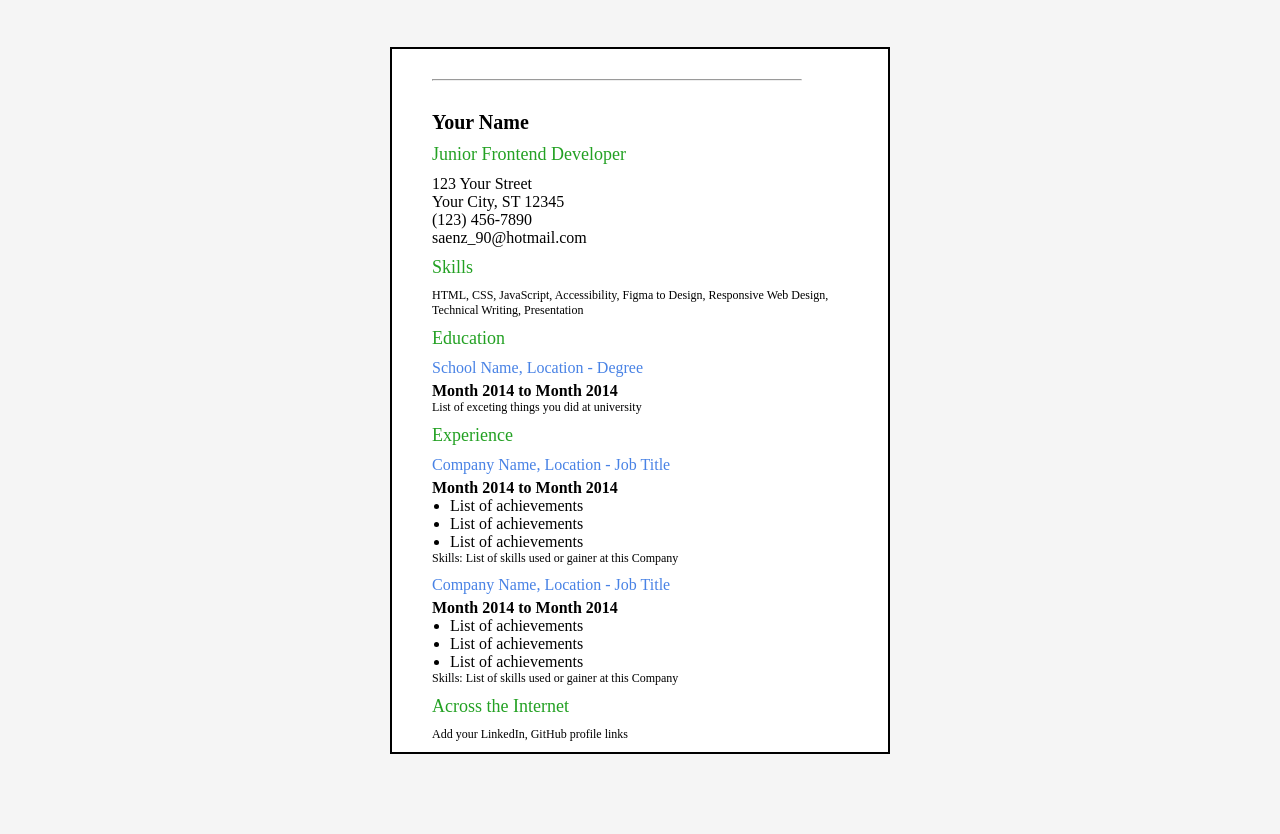
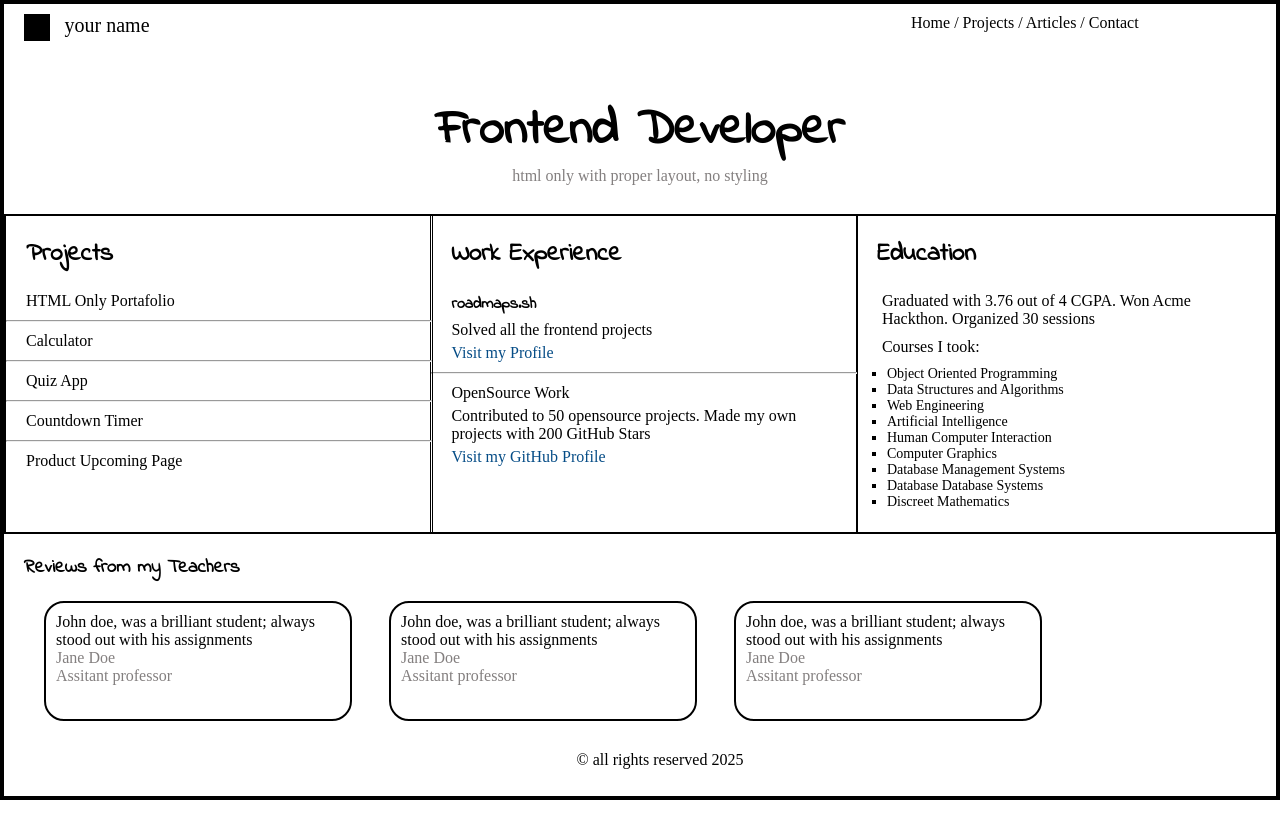
Before and after one commit to kenyoSaenzRojas/Basic-HTML-WebSite, a plain HTML site: page index.html in a window 1280 px wide. Before the commit the page ends 800 px from the top, so only its background shows below. Drawn offline with Linux system fonts and the light colour scheme.

Commit message:
Nueva web site

```diff
--- a/index.html
+++ b/index.html
@@ -3,63 +3,100 @@
 <head>
     <meta charset="UTF-8">
     <meta name="viewport" content="width=device-width, initial-scale=1.0">
-    <title>Single CV</title>
+    <title>Basic HTML Website</title>
     <link rel="stylesheet" href="./style.css">
 </head>
 <body>
-    <main class="contenedor">
-        <hr>
+    <main class="principal">
+        <section>
+            <div class="cabecera">
+                <h1><strong>H</strong> your name</h1>
+                <ul class="lista">
+                    <li class="item1">Home</li>
+                    <li class="item2">/ Projects</li>
+                    <li class="item3">/ Articles</li>
+                    <li class="item4">/ Contact</li>
+                </ul>
+            </div>
+            <div class="hero">
+                <h2>Frontend Developer</h2>
+                <p>html only with proper layout, no styling</p>
+            </div>
+            <section class="contenido">
+                 <!-- derecho -->
+                 <aside class="derecho">
+                    <h3>Education</h3>
+                    <p>Graduated with 3.76 out of 4 CGPA. Won Acme Hackthon. Organized 30 sessions</p>
+                    <p>Courses I took:</p>
+                    <ul class="listados">
+                        <li>Object Oriented Programming</li>
+                        <li>Data Structures and Algorithms</li>
+                        <li>Web Engineering</li>
+                        <li>Artificial Intelligence</li>
+                        <li>Human Computer Interaction</li>
+                        <li>Computer Graphics</li>
+                        <li>Database Management Systems </li>
+                        <li>Database Database Systems</li>
+                        <li>Discreet Mathematics</li>
+                    </ul>
 
-        <div class="cv">
-            <h1>Your Name</h1>
-        <p class="verde">Junior Frontend Developer</p>
+                </aside>
+                <!-- centro -->
+                <article class="centro">
+                    <h3>Work Experience</h3>
+                    <p class="cambio">roadmaps.sh</p>
+                    <p>Solved all the frontend projects</p>
+                    <span>Visit my Profile</span>
+                    <hr>
+                    <p>OpenSource Work</p>
+                    <p>Contributed to 50 opensource projects. Made my own projects with 200 GitHub Stars</p>
+                    <span>Visit my GitHub Profile</span>
 
-        <ul class="info">
-            <li>123 Your Street</li>
-            <li>Your City, ST 12345</li>
-            <li>(123) 456-7890</li>
-            <li>saenz_90@hotmail.com</li>
-        </ul>
+                </article>
+                 <!-- izq -->
+                 <aside class="izquierda">
+                    <h3>Projects</h3>
+                    <p>HTML Only Portafolio</p>
+                    <hr>
+                    <p>Calculator</p>
+                    <hr>
+                    <p>Quiz App</p>
+                    <hr>
+                    <p>Countdown Timer</p>
+                    <hr>
+                    <p>Product Upcoming Page</p>
 
-        <p class="verde">Skills</p>
-        <p>HTML, CSS, JavaScript, Accessibility, Figma to  Design, Responsive Web Design, Technical Writing, Presentation</p>
+                </aside>
 
-        <!-- Educacion -->
-        <p class="verde">Education</p>
 
-        <span class="azul">School Name, Location - Degree</span>
-        <span class="negro">Month 2014 to Month 2014</span>
-        <p>List of exceting things you did at university</p>
+            </section>
+            <footer>
+                <h3>Reviews from my Teachers</h3>
 
-        <!-- Experiencia -->
-        <p class="verde">Experience</p>
+                <div class="comentario">
+                    <div class="uno">
+                        <p>John doe, was a brilliant student; always stood out with his assignments</p>
+                        <span>Jane Doe <br>Assitant professor</span>
+                    </div>
+                    <div class="dos">
+                        <p>John doe, was a brilliant student; always stood out with his assignments</p>
+                        <span>Jane Doe <br>Assitant professor</span>
+                    </div>
+                    <div class="tres">
+                        <p>John doe, was a brilliant student; always stood out with his assignments</p>
+                        <span>Jane Doe <br>Assitant professor</span>
+                    </div>
+                    <p class="codigo">&copy; all rights reserved 2025</p>
 
-        <span class="azul">Company Name, Location - Job Title</span>
-        <span class="negro">Month 2014 to Month 2014</span>
+                </div>
 
-        <ul class="expe">
-            <li>List of achievements</li>
-            <li>List of achievements</li>
-            <li>List of achievements</li>
-        </ul>
-        <p>Skills: List of skills used or gainer at this Company</p>
-        <!-- segunda experiencia -->
 
-        <span class="azul">Company Name, Location - Job Title</span>
-        <span class="negro">Month 2014 to Month 2014</span>
 
-        <ul class="expe">
-            <li>List of achievements</li>
-            <li>List of achievements</li>
-            <li>List of achievements</li>
-        </ul>
-        <p>Skills: List of skills used or gainer at this Company</p>
 
-        <p class="verde">Across the Internet</p>
+            </footer>
 
-        <p>Add your LinkedIn, GitHub profile links</p>
-        </div>
 
+        </section>
 
     </main>
 
--- a/style.css
+++ b/style.css
@@ -1,67 +1,218 @@
+@import url('https://fonts.googleapis.com/css2?family=Barlow+Semi+Condensed:ital,wght@0,100;0,200;0,300;0,400;0,500;0,600;0,700;0,800;0,900;1,100;1,200;1,300;1,400;1,500;1,600;1,700;1,800;1,900&family=Hanken+Grotesk:ital,wght@0,100..900;1,100..900&family=Indie+Flower&family=Inter:ital,opsz,wght@0,14..32,100..900;1,14..32,100..900&display=swap');
 *{
     margin: 0;
     padding: 0;
     box-sizing: border-box;
 }
-html{
-    /* height: 100vh; */
 
+body{
+    width: 100vw;
+    height: 100vh;
+    align-content: center;
+    border:solid 2px  ;
 }
-body{
-
-    height: 100vh;
-    background-color: whitesmoke;
-    align-content: center;
-
-}
-
-.contenedor{
-    width: 500px;
-    min-height: 650px;
+.principal{
+    width: 100%;
+    height: 100%;
     border: solid 2px black;
     margin: 0 auto  ;
     text-align:left;
     background-color: white;
 }
-hr{
-    margin: 30px 30px 30px 40px;
-    width: 370px;
+/* cabecera */
+.cabecera{
+    position: relative;
+    margin:10px 20px 0 20px ;
+    display: block;
+    height: 10vh;
 }
-.cv{
-    margin: 10px 40px;
+h1{
+
+    position: absolute;
+    font-size:20px;
+    display: inline;
+    font-weight: 100;
+}
+h2{
+    font-size: 50px;
+    font-family: "Indie Flower", cursive;
+}
+h3{
+    font-family: "Indie Flower", cursive;
+    font-weight: 600;
 }
 
-h1{
-    font-size: 20px;
+h1 strong{
+    background-color: black;
+    width: 20px;
+    height: 20px;
+    padding: 0px 5px 5px 5px;
+    margin-right: 10px;
+}
+
+.lista{
+   margin-left:72%;
+   list-style-type:disc;
+}
+.lista li{
+
+    /* position:absolute; */
+
+    display: inline;
+}
+
+
+/* hero */
+.hero{
+    height: 15vh;
+    text-align: center;
+}
+.hero p{
+    color: rgb(131, 127, 127);
+}
+
+/* Contenido */
+.contenido{
+    height: 40vh;
+    width: 100%;
+    position:relative;
+    display: block;
+
+    border: solid 1px;
+}
+.izquierda{
+    position: absolute;
+    width: 33.7%;
+    height: 100%;
+    left: 0%;
+    display: inline-block;
+    border: solid 1px;
+    padding: 0px;
+}
+.izquierda h3{
+    font-size: 25px;
+    margin: 20px;
+}
+.izquierda p{
+    margin-left: 20px;
+}
+hr{
+    margin: 10px 0;
+}
+
+/* Centro */
+
+.centro{
+    position: absolute;
+    width: 33.7%;
+    height: 100%;
+    left: 33.5%;
+    display: inline-block;
+    border: solid 1px;
+    padding: 0px;
+}
+.centro .cambio{
+    font-family: "Indie Flower", cursive;
+    font-weight: 700;
+}
+.centro h3{
+    font-size: 25px;
+    margin: 20px;
+}
+.centro p{
+
+    margin: 0 20px 5px 20px;
+}
+.centro span{
+    margin-left: 20px;
+    color: rgb(5, 76, 134);
+}
+/* derecha */
+.derecho{
+    position: absolute;
+    width: 33.3%;
+    height: 100%;
+    left: 67%;
+    display: inline-block;
+    border: solid 1px;
+    padding: 0px;
+}
+.derecho h3{
+    font-size: 25px;
+    margin: 20px;
+}
+.derecho p{
+
+    margin: 0 25px 10px 25px;
+}
+.derecho .listados{
+    margin-left: 30px;
+    margin-right: 10px;
+    font-size: 14px;
+    list-style-type:square;
+
+}
+
+
+
+/*  Footer*/
+footer{
+    height:35vh;
+    width: 100%;
+    margin: 20px 20px;
+}
+footer h3{
     margin-bottom: 10px;
 }
-
-.verde{
-    color: rgb(35, 161, 35);
-    margin-bottom: 10px;
-    font-size: 18px;
+.comentario{
+    margin: 20px;
+    position: relative;
+    display: block;
 }
-.azul{
-    color: rgb(72, 130, 229);
-    display: block;
-    margin-bottom: 5px;
-}
-.info{
-    margin-bottom: 10px;
-}
-.info li{
-    list-style-type: none;
-}
-.expe{
-    margin-left: 18px;
+.uno{
+    position: absolute;
+    width: 25%;
+    height: 120px;
+    left: 0%;
+    display:block;
+    padding: 10px;
+    border: solid 2px;
+    border-radius: 20px;
 
 }
-p{
-    margin-bottom: 10px;
-    font-size: 12px;
+.uno span, .dos span, .tres span{
+    color: rgb(131, 127, 127);
 }
-.negro{
-    font-weight: 700;
-    color: black;
-    margin-bottom: 5px;
+.dos{
+    position: absolute;
+    width: 25%;
+    height: 120px;
+    left: 28%;
+    display: block;
+    border: solid 2px;
+    border-radius: 20px;
+    padding: 10px;
+
 }
+.tres{
+    position: absolute;
+    width: 25%;
+    height: 120px;
+    left: 56%;
+    display: block;
+    border: solid 2px;
+    border-radius: 20px;
+
+    padding: 10px;
+
+}
+
+
+.codigo{
+    position: relative;
+    top: 150px;
+    /* display: inline-block; */
+    margin-top: 0px;
+    text-align: center;
+
+}
```
Also changed, not shown: img/CV.png (deleted), img/Web.png (added), 3 other files.
